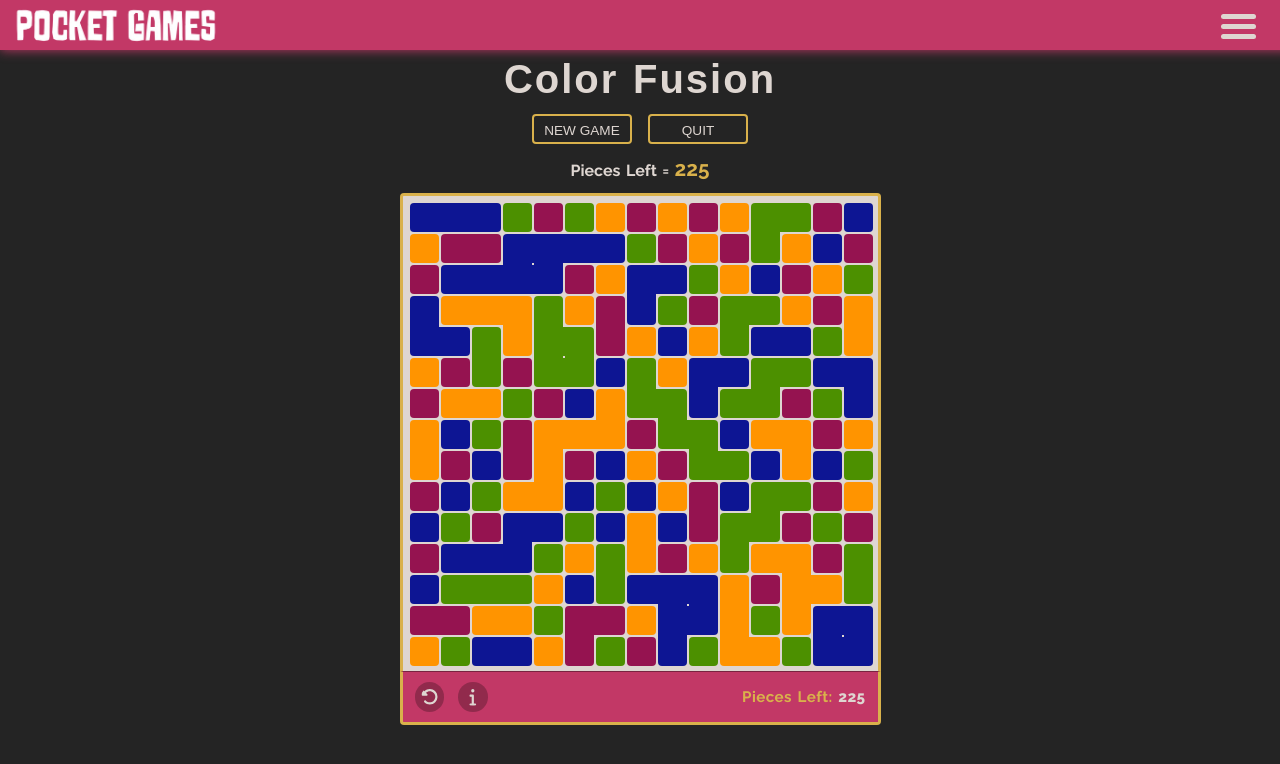
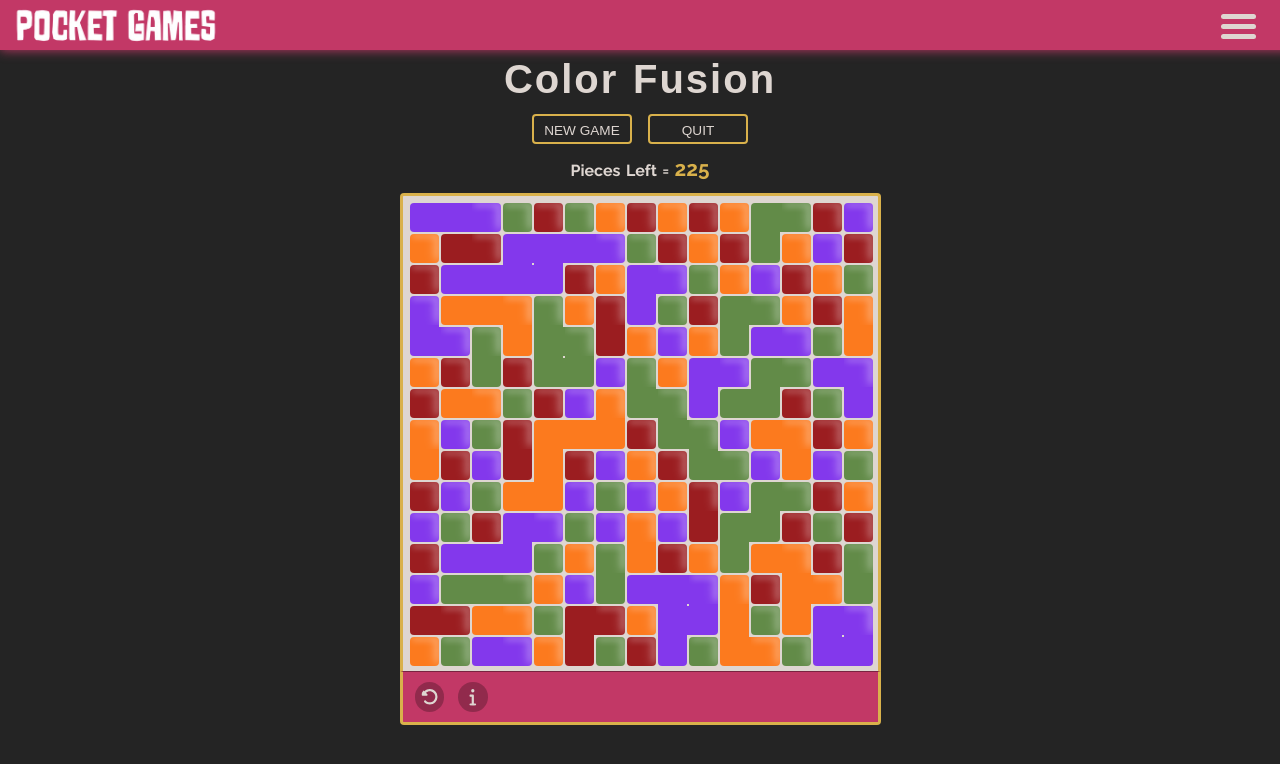
Before and after one commit to cgbridgewater/PocketGames, a React (Vite) app in the folder client/: page /games/colorfusion in a window 1280 px wide. Shown: the top 764 px of the page. Built offline with nearby package versions, Linux system fonts and the light colour scheme; a web font is replaced by a local one.

Commit message:
alter colors and add reflection to tiles

```diff
--- a/client/src/App.css
+++ b/client/src/App.css
@@ -1475,20 +1475,6 @@ background-color: rgba(255,127,0,1);
       }
     }
   }
-
-  .pieces_left {
-    position: relative;
-    bottom: 2px;
-    font-size: 0.95rem;
-    font-weight: 700;
-    color: var(--border_trim);
-    letter-spacing: 0.025rem;
-
-    span {
-      font-weight: 900;
-      color: #DED6D1;
-    }
-  }
 }
 
 
@@ -1548,14 +1534,47 @@ background-color: rgba(255,127,0,1);
   width: 20px;
   height: 20px;
   cursor: pointer;
-}
-
+  position: relative; /* To position the reflection */
+  overflow: hidden; /* Ensure reflection doesn't spill out */
+}
+
+
+
+/* Not In Use */
 .fusion_blank {
   background-color: var(--background);
 }
 
+/* For Single Square */
 .fusion_rounded {
 border-radius: var(--fusion_corner_radius);
+}
+
+/* right shine */
+.fusion_shine::before {
+  content: '';
+  position: absolute;
+  top: 1px;
+  right: 1px;
+  width: 2px;
+  height: 16px;
+  background: rgba(255, 255, 255, 0.6);
+  border-radius: 2px;
+  box-shadow: 0 0 10px rgba(255, 255, 255, 0.7);
+  filter: blur(3px);
+}
+
+/* top shine */
+.fusion_shine::after {
+  content: '';
+  position: absolute;
+  top: 1px;
+  left: 2px;
+  width: 16px;
+  height: 2px;
+  background: rgba(255, 255, 255, 0.6);
+  border-radius: 2px;
+  filter: blur(3px);
 }
 
 .fusion_top {
@@ -1620,4 +1639,12 @@ border-radius: var(--fusion_corner_radius);
     width: 2px;
     height: 29px;
   }
-}
+
+  .fusion_shine::before {
+    height: 25px;
+  }
+
+  .fusion_shine::after {
+    width: 25px;
+  }
+}
--- a/client/src/components/ColorFusion/Tile.jsx
+++ b/client/src/components/ColorFusion/Tile.jsx
@@ -9,21 +9,21 @@ const Tile = ({ shape, color, onClick, debug }) => {
     case "blank":
       return <div className="fusion_tile fusion_blank" />;
     case "square":
-      return <div className="fusion_tile " style={{ backgroundColor: color }} onClick={onClick} />;
+      return <div className="fusion_tile top" style={{ backgroundColor: color }} onClick={onClick} />;
     case "rounded":
-      return <div className="fusion_tile fusion_rounded" style={{ backgroundColor: color }} />;
+      return <div className="fusion_tile fusion_rounded fusion_shine" style={{ backgroundColor: color }} />;
     case "topRounded":
-      return <div className="fusion_tile fusion_top" style={{ backgroundColor: color }} onClick={onClick} />;
+      return <div className="fusion_tile fusion_top fusion_shine" style={{ backgroundColor: color }} onClick={onClick} />;
     case "bottomRounded":
       return <div className="fusion_tile fusion_bottom" style={{ backgroundColor: color }} onClick={onClick} />;
     case "leftRounded":
       return <div className="fusion_tile fusion_left" style={{ backgroundColor: color }} onClick={onClick} />;
     case "rightRounded":
-      return <div className="fusion_tile fusion_right" style={{ backgroundColor: color }} onClick={onClick} />;
+      return <div className="fusion_tile fusion_right fusion_shine" style={{ backgroundColor: color }} onClick={onClick} />;
     case "topLeftRounded":
       return <div className="fusion_tile fusion_topleft" style={{ backgroundColor: color }} onClick={onClick} />;
     case "topRightRounded":
-      return <div className="fusion_tile fusion_topright" style={{ backgroundColor: color }} onClick={onClick} />;
+      return <div className="fusion_tile fusion_topright fusion_shine" style={{ backgroundColor: color }} onClick={onClick} />;
     case "bottomLeftRounded":
       return <div className="fusion_tile fusion_bottomleft" style={{ backgroundColor: color }} onClick={onClick} />;
     case "bottomRightRounded":
--- a/client/src/components/ColorFusion/hooks/gridFunctions.js
+++ b/client/src/components/ColorFusion/hooks/gridFunctions.js
@@ -41,7 +41,7 @@ export const getGameState = (grid) => {
 
 export const getPieces = (grid) => grid.length ? grid.flat().filter(tile => tile.color !== "blank").length : 0;
 
-const colorsForRandomize = ["purple", "yellow", "green", "blue"];
+const colorsForRandomize = ["red", "orange", "green", "blue"];
 const getRandomColor = () => colorsForRandomize[Math.floor(Math.random() * colorsForRandomize.length)];
 
 const generateColoredGrid = (height, width) => {
--- a/client/src/components/ColorFusion/utils/Color.js
+++ b/client/src/components/ColorFusion/utils/Color.js
@@ -1,8 +1,8 @@
 // Hex color map for different colors
 export const hex = {
     "blank": "#DED6D1",
-    "purple": "#951350",
-    "yellow": "#ff9400",
-    "green": "#4c9000",
-    "blue": "#0d1593"
+    "red": "#9B1D20", // Caermine
+    "orange": "#FC7A1E", // pumpkin
+    "blue": "#8338EC", // blue violet
+    "green": "#628B48" // fern green
 };
--- a/client/src/views/ColorFusion.jsx
+++ b/client/src/views/ColorFusion.jsx
@@ -87,9 +87,9 @@ const ColorFusion = () => {
                 <FaInfo />
               </div>
             </div>
-            <div className="pieces_left">Pieces Left: <span>{piecesLeft}</span></div>
           </div>
         </div>
+        <div className="box"></div>
       </main>
     );
   }
```
